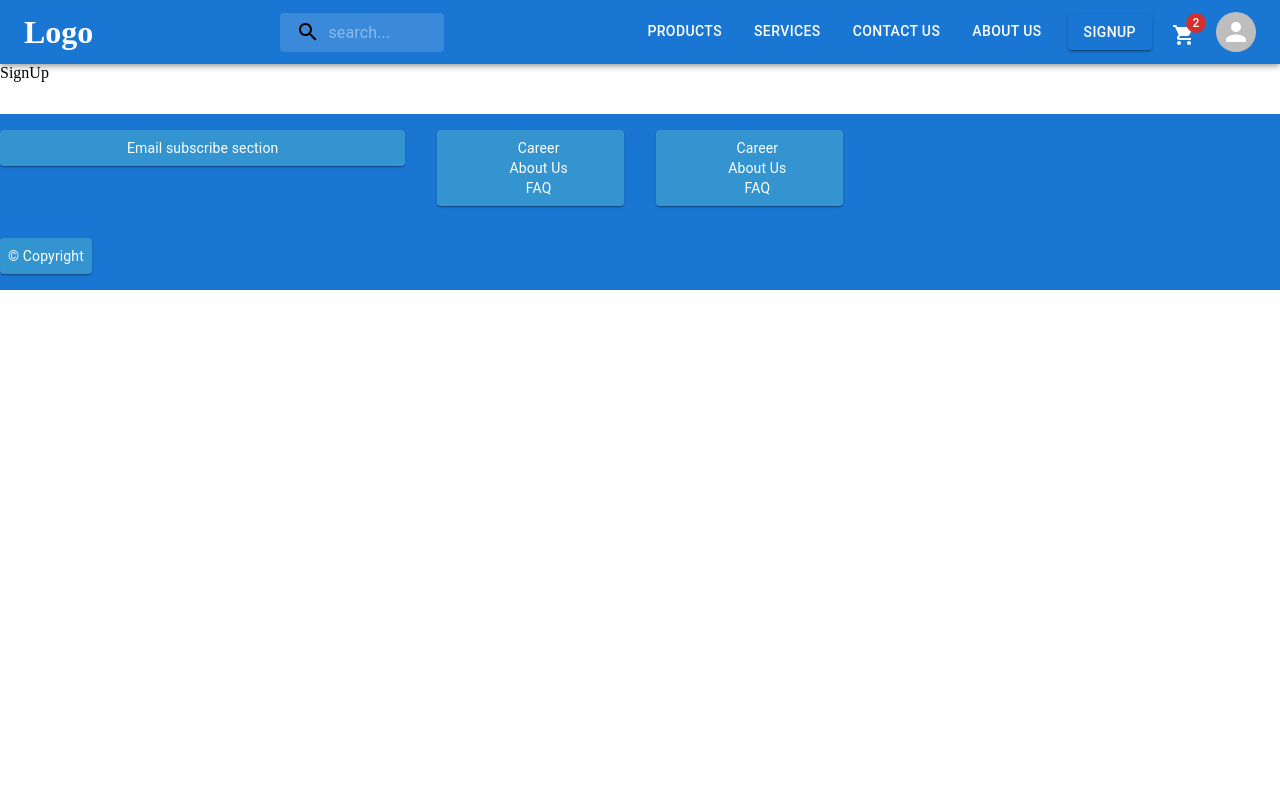
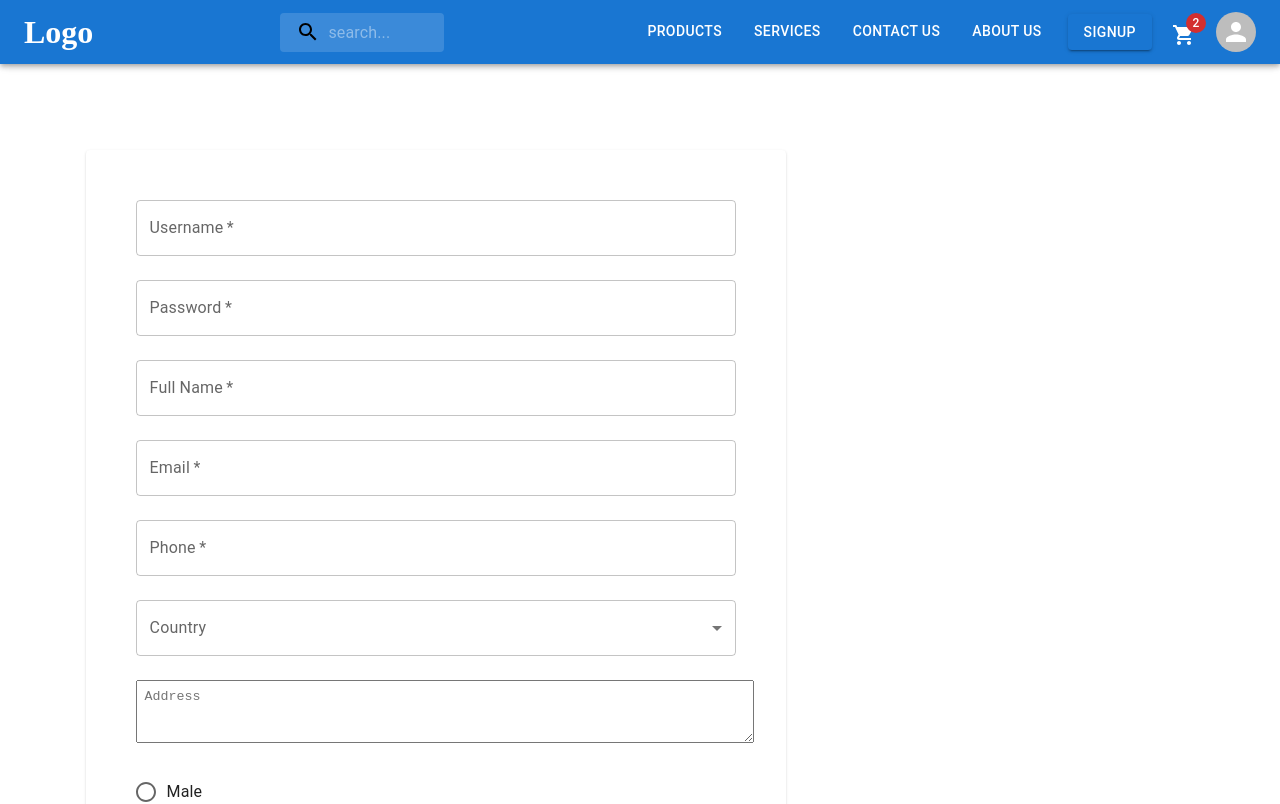
Before and after one commit to piyushsingh818/MaterialUi-Project_1, a React (Create React App) app: page /signup in a window 1280 px wide. Shown: the top 804 px of the page. Built offline with nearby package versions, Linux system fonts and the light colour scheme.

Commit message:
signup with db json server

```diff
--- /dev/null
+++ b/db.json
@@ -0,0 +1,37 @@
+{
+  "users": [
+    {
+      "username": "piyu",
+      "password": "sdfgh",
+      "fullName": "piyush singh",
+      "email": "spiyush818@gmail.com",
+      "phone": "8840632092",
+      "country": "India",
+      "address": "ssfsdfdfdfd",
+      "gender": "Male",
+      "id": 1
+    },
+    {
+      "username": "piyu",
+      "password": "sdfgh",
+      "fullName": "piyush singh",
+      "email": "spiyush818@gmail.com",
+      "phone": "8840632092",
+      "country": "India",
+      "address": "ssfsdfdfdfd",
+      "gender": "Male",
+      "id": 2
+    },
+    {
+      "username": "piyu",
+      "password": "sdfgh",
+      "fullName": "piyush singh",
+      "email": "spiyush818@gmail.com",
+      "phone": "8840632092",
+      "country": "India",
+      "address": "ssfsdfdfdfd",
+      "gender": "Male",
+      "id": 3
+    }
+  ]
+}
--- a/src/App.js
+++ b/src/App.js
@@ -14,11 +14,11 @@ function App() {
       <BrowserRouter>
       <Header/>
       <Routes>
-        <Route path='/home' element={<Home/>}/>
+        <Route path='/' element={<Home/>}/>
         <Route path='/about' element={<About/>}/>
         <Route path='/services' element={<Services/>}/>
         <Route path='/contact_us' element={<ContactUs/>}/>
-        <Route path='/' element={<LoginPage/>}/>
+        <Route path='/login' element={<LoginPage/>}/>
         <Route path='/signup' element={<SignUp/>}/>
       </Routes>
       <Footer/>
--- a/src/components/Footer.jsx
+++ b/src/components/Footer.jsx
@@ -7,9 +7,9 @@ import Grid from '@mui/material/Unstable_Grid2';
 
 const Footer = () => {
 
-  const location = useLocation();
+  // const location = useLocation();
 
-  const isLoginPage = location.pathname === '/';
+  // const isLoginPage = location.pathname === '/';
 
   const Item = styled(Paper)(({ theme }) => ({
     backgroundColor: theme.palette.mode === 'dark' ? '#1A2027' : '#fff',
@@ -23,7 +23,7 @@ const Footer = () => {
 
   return (
     <>
-   { !isLoginPage && ( <Box sx={{ flexGrow: 1 ,backgroundColor:"#1976d2",marginTop:"3rem"}}>
+    <Box sx={{ flexGrow: 1 ,backgroundColor:"#1976d2",marginTop:"3rem"}}>
       <Grid container spacing={4}>
         <Grid xs={12} md={5} lg={4}>
           <Item>Email subscribe section</Item>
@@ -63,7 +63,7 @@ const Footer = () => {
             <Item>© Copyright</Item>
           </Grid>
       </Grid>
-    </Box>)}
+    </Box>
     </>
   )
 }
--- a/src/components/Header.jsx
+++ b/src/components/Header.jsx
@@ -9,11 +9,11 @@ const Header = () => {
 
   const [open, setOpen] = useState(false);
 
-  const location = useLocation();
-  const isLoginPage = location.pathname === '/';
+  // const location = useLocation();
+  // const isLoginPage = location.pathname === '/';
   return (
     <>
-     {!isLoginPage && ( <AppBar position="sticky">
+     <AppBar position="sticky">
         <Toolbar>
           <h1>Logo</h1>
           <Search style={{ marginLeft: "auto" }}>
@@ -60,7 +60,7 @@ const Header = () => {
           <MenuItem >Logout</MenuItem>
         </Menu>
       </AppBar>
-     )}
+
     </>
   )
 }
--- a/src/components/Home.jsx
+++ b/src/components/Home.jsx
@@ -6,11 +6,12 @@ import { Favorite, FavoriteBorder } from '@mui/icons-material';
 
 const Home = () => {
   const [products, setProducts] = useState([]);
-  const [isLiked, setIsLiked] = useState(false);
-  // const [likedProducts, setLikedProducts] = useState({});
+  const [isLiked, setIsLiked] = useState([]);
 
-  const handleLikeClick = () => {
-    setIsLiked(!isLiked);
+  const handleLikeClick = (id) => {
+    setIsLiked(isLiked.concat(id));
+    var filteredArray = isLiked.filter(function(e) { return e !== id })
+    console.log("filter", filteredArray);
   };
 
   useEffect(() => {
@@ -47,9 +48,11 @@ const Home = () => {
               <ButtonGroup>
                 <Button>Add to cart</Button>
               </ButtonGroup>
-              <IconButton onClick={() => handleLikeClick(item.id)} color={isLiked ? 'error' : 'default'}>
-                {isLiked ? <Favorite /> : <FavoriteBorder />}
+              <IconButton onClick={() => handleLikeClick(item.id)} color={item.id==isLiked.find((e)=> e===item.id) ? 'error' : ''}>
+                <Favorite />
               </IconButton>
+              {/* <p>{JSON.stringify(isLiked.find((e)=> e===item.id))}</p> */}
+
             </div>
           </StyledCard>
         </section>
--- a/src/components/SignUp.jsx
+++ b/src/components/SignUp.jsx
@@ -1,9 +1,160 @@
-import React from 'react'
+import React, { useState } from 'react';
+import {
+  TextField,
+  Button,
+  FormControl,
+  InputLabel,
+  Select,
+  MenuItem,
+  TextareaAutosize,
+  RadioGroup,
+  FormControlLabel,
+  Radio,
+  Grid,
+  Box,
+  Card,
+} from '@mui/material';
+
+const countries = ['India', 'USA', 'UAE','China','Russia']; // Replace with your actual list of countries
+
+const genders = ['Male', 'Female', 'Other'];
 
 const SignUp = () => {
+  const [username, setUserName] = useState("");
+  const [password, setPassword] = useState("");
+  const [fullName, setFullName] = useState("");
+  const [email, setEmail ] = useState("");
+  const [phone, setPhone ] = useState("");
+  const [country, setCountry ] = useState("");
+  const [gender, setGender ] = useState("");
+  const [address, setAddress ] = useState("");
+
+  const handleSubmit =(e)=>{
+    e.preventDefault();
+    let registrationObj = {username,password,fullName,email,phone,country,address,gender}
+    fetch("http://localhost:8000/users",{
+      method:"POST",
+      headers:{"content-type" :"application/json"},
+      body:JSON.stringify(registrationObj),
+    }).then((res)=>{console.warn("Registred successfully")
+  }).catch((err)=>{console.warn(err.message)
+  });
+  }
+
   return (
-    <div>SignUp</div>
-  )
-}
+    <Box p={3}>
+      <Card style={{width:"700px",margin:"5%"}}>
+      <form style={{padding:50}} onSubmit={handleSubmit}>
+        <Grid container spacing={3}>
+          <Grid item xs={12}>
+            <TextField
+              required
+              fullWidth
+              label="Username"
+              name="username"
+              value={username}
+              onChange={(e)=>setUserName(e.target.value)}
+            />
+          </Grid>
+          <Grid item xs={12}>
+            <TextField
+              required
+              fullWidth
+              type="password"
+              label="Password"
+              name="password"
+              value={password}
+              onChange={(e)=>setPassword(e.target.value)}
+            />
+          </Grid>
+          <Grid item xs={12}>
+            <TextField
+              required
+              fullWidth
+              label="Full Name"
+              name="fullName"
+              value={fullName}
+              onChange={(e)=>setFullName(e.target.value)}
+            />
+          </Grid>
+          <Grid item xs={12}>
+            <TextField
+              required
+              fullWidth
+              type="email"
+              label="Email"
+              name="email"
+              value={email}
+              onChange={(e)=>setEmail(e.target.value)}
+            />
+          </Grid>
+          <Grid item xs={12}>
+            <TextField
+              required
+              fullWidth
+              type="tel"
+              label="Phone"
+              name="phone"
+              value={phone}
+              onChange={(e)=>setPhone(e.target.value)}
+            />
+          </Grid>
+          <Grid item xs={12}>
+            <FormControl fullWidth>
+              <InputLabel>Country</InputLabel>
+              <Select
+                required
+                name="country"
+                value={country}
+              onChange={(e)=>setCountry(e.target.value)}
+              >
+                {countries.map((country) => (
+                  <MenuItem key={country} value={country}>
+                    {country}
+                  </MenuItem>
+                ))}
+              </Select>
+            </FormControl>
+          </Grid>
+          <Grid item xs={12}>
+            <TextareaAutosize
+              required
+              name="address"
+              minRows={3}
+              placeholder="Address"
+              value={address}
+              onChange={(e)=>setAddress(e.target.value)}
+              style={{ width: '100%', padding: '8px', resize: 'vertical' }}
+            />
+          </Grid>
+          <Grid item xs={12}>
+            <FormControl component="fieldset">
+              <RadioGroup
+                name="gender"
+                value={gender}
+                onChange={(e)=>setGender(e.target.value)}
+              >
+                {genders.map((gender) => (
+                  <FormControlLabel
+                    key={gender}
+                    value={gender}
+                    control={<Radio />}
+                    label={gender}
+                  />
+                ))}
+              </RadioGroup>
+            </FormControl>
+          </Grid>
+          <Grid item xs={12}>
+            <Button type="submit" variant="contained" color="primary">
+              Register
+            </Button>
+          </Grid>
+        </Grid>
+      </form>
+      </Card>
+    </Box>
+  );
+};
 
-export default SignUp
+export default SignUp;
```
